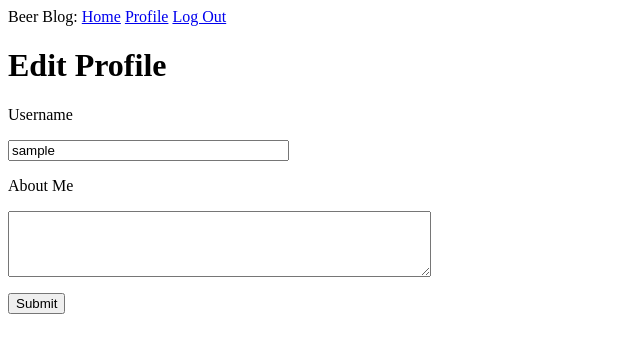
After one commit to bjgribb/beer_flask, a Flask app: page /edit_profile in a window 1280 px wide. The commit adds this page. Shown: the top 353 px of the page, without its empty margins (0-640 px from the left). Run offline with Flask 2, Linux system fonts and the light colour scheme; the visitor is signed in with stand-in values (Sample User, id 1); data comes from the database, SQL or seed files in the repository.

Commit message:
updated user profile page and created forms for new user fields

```diff
--- a/app/forms.py
+++ b/app/forms.py
@@ -1,6 +1,6 @@
 from flask_wtf import FlaskForm
-from wtforms import StringField, PasswordField, BooleanField, SubmitField
-from wtforms.validators import DataRequired, ValidationError, Email, EqualTo
+from wtforms import StringField, PasswordField, BooleanField, SubmitField, TextAreaField
+from wtforms.validators import DataRequired, ValidationError, Email, EqualTo, Length
 from app.models import User
 
 class LoginForm(FlaskForm):
@@ -28,3 +28,9 @@ class RegistrationForm(FlaskForm):
         user = User.query.filter_by(email=email.data).first()
         if user is not None:
             raise ValidationError('Please use a different email address.')
+
+
+class EditProfileForm(FlaskForm):
+    username = StringField('Username', validators=[DataRequired()])
+    about_me = TextAreaField('About Me', validators=[Length(min=0, max=140)])
+    submit = SubmitField('Submit')
--- a/app/models.py
+++ b/app/models.py
@@ -14,6 +14,8 @@ class User(UserMixin, db.Model):
     username = db.Column(db.String(64), index=True, unique=True)
     email = db.Column(db.String(120), index=True, unique=True)
     password_hash = db.Column(db.String(128))
+    about_me = db.Column(db.String(140))
+    last_seen = db.Column(db.DateTime, default=datetime.utcnow)
 
     def __repr__(self):
         return '<User {}>'.format(self.username)
--- a/app/routes.py
+++ b/app/routes.py
@@ -1,9 +1,10 @@
 from flask import render_template, flash, redirect, url_for, request
-from app.forms import LoginForm, RegistrationForm
+from app.forms import LoginForm, RegistrationForm, EditProfileForm
 from app import app, db
 from flask_login import current_user, login_user, logout_user, login_required
 from app.models import User
 from werkzeug.urls import url_parse
+from datetime import datetime
 
 @app.route('/')
 @app.route('/home')
@@ -66,3 +67,24 @@ def user(username):
         {'author': user, 'body': 'Test post #2'}
     ]
     return render_template('user.html', user=user, posts=posts)
+
+@app.before_request
+def before_request():
+    if current_user.is_authenticated:
+        current_user.last_seen = datetime.utcnow()
+        db.session.commit()
+
+@app.route('/edit_profile', methods=['GET', 'POST'])
+@login_required
+def edit_profile():
+    form = EditProfileForm()
+    if form.validate_on_submit():
+        current_user.username = form.username.data
+        current_user.about_me = form.about_me.data
+        db.session.commit()
+        flash('Your changes have been saved.')
+        return redirect(url_for('edit_profile'))
+    elif request.method == 'GET':
+        form.username.data = current_user.username
+        form.about_me.data = current_user.about_me
+    return render_template('edit_profile.html', title='Edit Profile', form=form)
--- /dev/null
+++ b/app/templates/edit_profile.html
@@ -0,0 +1,24 @@
+{% extends 'base.html' %}
+
+{% block content %}
+
+    <h1>Edit Profile</h1>
+    <form action='' method='post'>
+        {{ form.hidden_tag() }}
+
+        <p>{{ form.username.label }}</p>
+        <p>{{ form.username(size=32) }}</p>
+        {% for error in form.username.errors %}
+        <span style='color: red;'>[{{ error }}]</span>
+        {% endfor %}
+
+        <p>{{ form.about_me.label }}</p>
+        <p>{{ form.about_me(cols=50, rows=4) }}<p>
+        {% for error in form.about_me.errors %}
+        <span style='color: red;'>[{{ error }}]</span>
+        {% endfor %}
+
+        <p>{{ form.submit() }}</p>
+    </form>
+
+{% endblock %}
```
Also changed, not shown: app/templates/user.html (+10 -1 lines), migrations/versions/1e06b63fcae3_new_fields_in_user_model.py (added, +30 -0 lines).
